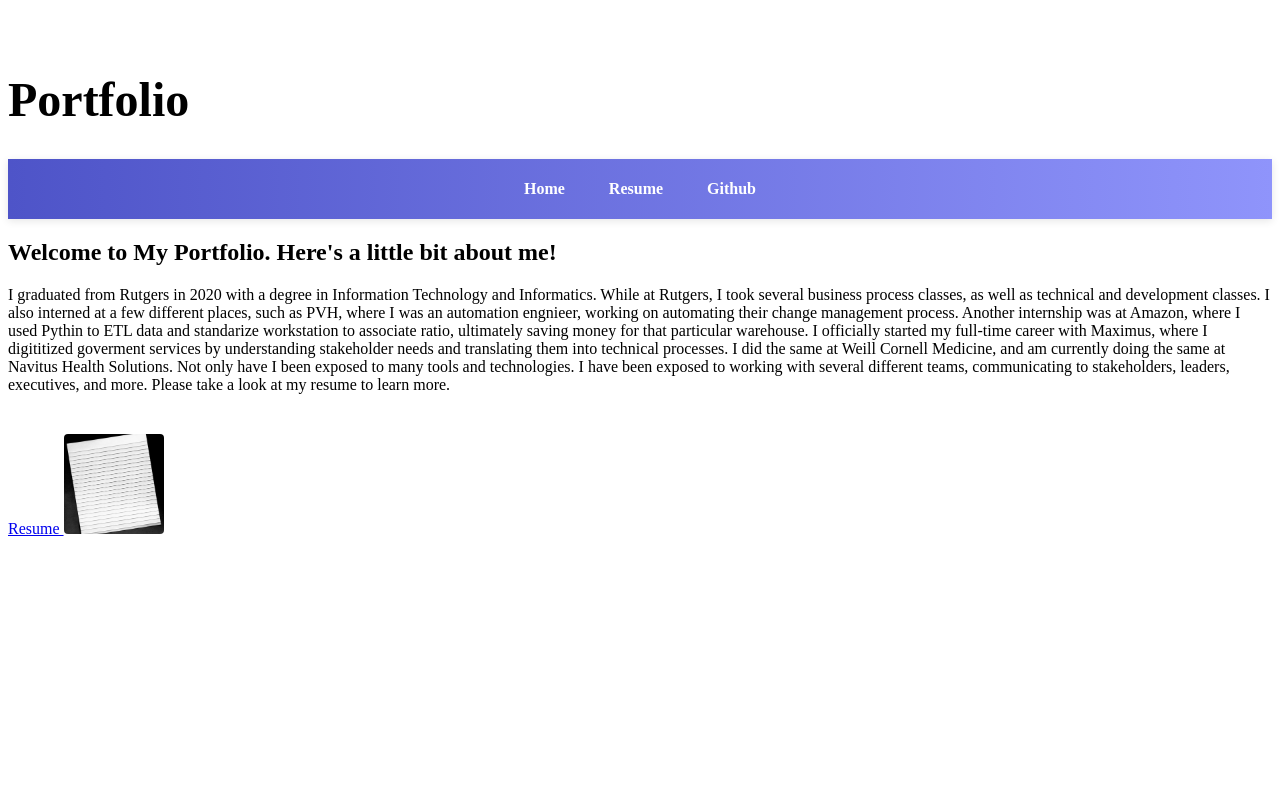
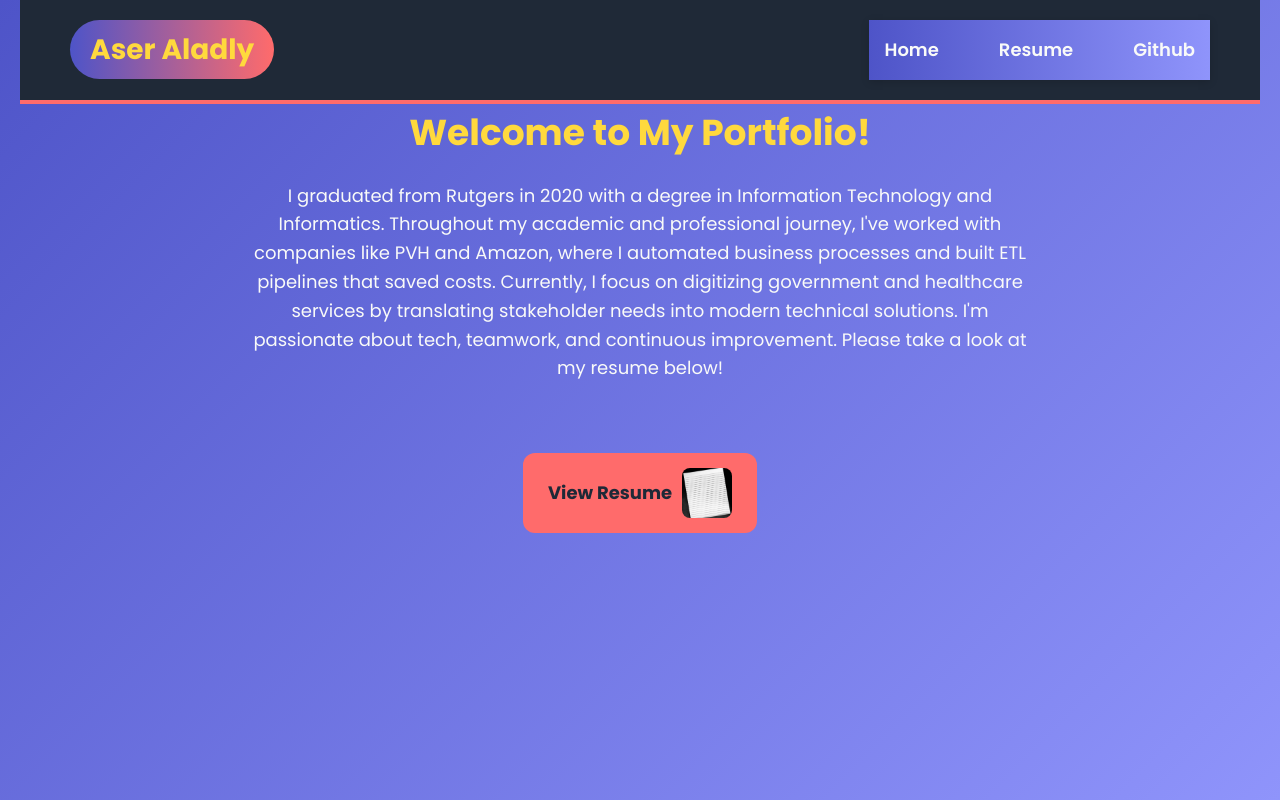
Before and after one commit to aserk1997/Portfolio, a plain HTML site: page index.html in a window 1280 px wide. Drawn offline with Linux system fonts and the light colour scheme.

Commit message:
confirming up to date

```diff
--- a/index.html
+++ b/index.html
@@ -3,16 +3,25 @@
 <head>
   <meta charset="UTF-8">
   <meta name="viewport" content="width=device-width, initial-scale=1.0">
-    <title>Your Website</title>
+  <title>My Portfolio</title>
+
+  <!-- Import Poppins font -->
+  <link href="https://fonts.googleapis.com/css2?family=Poppins:wght@400;600;700&display=swap" rel="stylesheet">
+
+  <!-- Link to your colorful styles -->
   <link rel="stylesheet" href="styles.css">
 </head>
+
 <body>
-    <header>
+
+  <!-- Header -->
+  <header class="header">
     <div class="logo">
-            <h1>Portfolio</h1>
+      <a href="index.html">Aser Aladly</a>
     </div>
+
     <nav>
-            <ul class= "links">
+      <ul class="links">
                 <li><a href="/home/aserk1997/Portfolio/index.html">Home</a></li>
                 <li><a href="https://drive.google.com/file/d/1aKveJuVuLqVgKX4HmkiOqjrY2mfKlQzW/view?usp=sharing">Resume</a></li>
                 <li><a href="https://github.com/aserk1997">Github</a></li>
@@ -20,23 +29,25 @@
     </nav>
   </header>
 
+  <!-- Home Section -->
   <section id="home">
-        <h2>Welcome to My Portfolio. Here's a little bit about me!</h2>
-        <p>I graduated from Rutgers in 2020 with a degree in Information Technology and Informatics. While at Rutgers, I took several business process classes, as well as technical and development classes. I also interned at a few different places, such as PVH, where I was an automation engnieer, working on automating their change management process. Another internship was at Amazon, where I used Pythin to ETL data and standarize workstation to associate ratio, ultimately saving money for that particular warehouse. I officially started my full-time career with Maximus, where I digititized goverment services by understanding stakeholder needs and translating them into technical processes. I did the same at Weill Cornell Medicine, and am currently doing the same at Navitus Health Solutions. Not only have I been exposed to many tools and technologies. I have been exposed to working with several different teams, communicating to stakeholders, leaders, executives, and more. Please take a look at my resume to learn more.</p>
+    <h2>Welcome to My Portfolio!</h2>
+    <p>
+      I graduated from Rutgers in 2020 with a degree in Information Technology and Informatics.
+      Throughout my academic and professional journey, I've worked with companies like PVH and Amazon,
+      where I automated business processes and built ETL pipelines that saved costs.
+      Currently, I focus on digitizing government and healthcare services by translating stakeholder needs into modern technical solutions.
+      I'm passionate about tech, teamwork, and continuous improvement. Please take a look at my resume below!
+    </p>
 
-    </a>
-
-<div>
-  <a class="btn" href="https://drive.google.com/file/d/1aKveJuVuLqVgKX4HmkiOqjrY2mfKlQzW/view?usp=sharing">
-    Resume
+    <!-- Resume Button -->
+    <div class="resume-container">
+      <a class="btn" href="https://drive.google.com/file/d/1aKveJuVuLqVgKX4HmkiOqjrY2mfKlQzW/view?usp=sharing" target="_blank">
+        View Resume
         <img src="images/1-04560-00_Embossed_Writing_Paper_G.jpg" alt="A Resume" />
       </a>
     </div>
-
-</div>
-
   </section>
-
 
 </body>
 </html>
--- a/styles.css
+++ b/styles.css
@@ -1,25 +1,59 @@
+:root {
+  --main-font: 'Poppins', sans-serif;
+  --primary: #4e54c8;
+  --secondary: #8f94fb;
+  --accent: #ff6b6b;
+  --light: #f9faf8;
+  --dark: #1f2937;
+  --hover-color: #ffd93d;
+}
+
+/* Base Reset */
+* {
+  margin: 0;
+  padding: 0;
+  box-sizing: border-box;
+}
+
+body {
+  font-family: var(--main-font);
+  background: linear-gradient(135deg, var(--primary), var(--secondary));
+  color: var(--light);
+  min-height: 100vh;
+  line-height: 1.6;
+  padding: 0 20px;
+}
+
+/* Header Section */
 .header {
-	  background-color: #1f2937;
-	  color: white;
+  background: var(--dark);
+  color: var(--light);
   display: flex;
   justify-content: space-between;
   align-items: center;
-	  padding: 20px 80px;
-	}
-.logo {
-	 font-size: 24px;
-	 font-weight: bold;
+  padding: 20px 50px;
+  border-bottom: 4px solid var(--accent);
 }
 
-		.links {
-		  list-style: none;
-		  display: flex;
-		  gap: 20px;
+.logo a {
+  font-size: 28px;
+  font-weight: bold;
+  color: var(--hover-color);
+  text-decoration: none;
+  background: linear-gradient(to right, var(--primary), var(--accent));
+  padding: 10px 20px;
+  border-radius: 50px;
+  transition: transform 0.3s ease;
 }
 
+.logo a:hover {
+  transform: scale(1.1);
+}
+
+/* Navigation */
 nav {
-    background: linear-gradient(90deg, #4e54c8, #8f94fb);
-    box-shadow: 0 2px 8px rgba(0,0,0,0.1);
+  background: linear-gradient(90deg, var(--primary), var(--secondary));
+  box-shadow: 0 2px 8px rgba(0, 0, 0, 0.15);
   position: sticky;
   top: 0;
   z-index: 1000;
@@ -27,8 +61,6 @@ nav {
 
 nav ul {
   list-style: none;
-    margin: 0;
-    padding: 0 20px;
   display: flex;
   justify-content: center;
   align-items: center;
@@ -37,53 +69,90 @@ nav ul {
 }
 
 nav ul li a {
-    color: white;
+  color: var(--light);
   text-decoration: none;
   font-weight: 600;
-    font-size: 16px;
-    padding: 8px 12px;
-    border-radius: 6px;
+  font-size: 18px;
+  padding: 10px 15px;
+  border-radius: 8px;
   transition: background 0.3s, color 0.3s;
 }
 
 nav ul li a:hover {
-    background: rgba(255, 255, 255, 0.2);
-    color: #ffd700; /* Gold color on hover */
+  background: var(--accent);
+  color: var(--dark);
 }
 
-<style>
+/* Section Titles */
+section h2 {
+  font-size: 36px;
+  margin-bottom: 20px;
+  text-align: center;
+  color: var(--hover-color);
+  animation: fadeInDown 1s ease;
+}
+
+section p {
+  max-width: 800px;
+  margin: 0 auto;
+  font-size: 18px;
+  text-align: center;
+  color: var(--light);
+  animation: fadeIn 2s ease;
+}
+
+/* Button Section */
 .btn {
   display: inline-flex;
   align-items: center;
   gap: 10px;
-    padding: 12px 20px;
-    background-color: #007bff;
-    color: white;
+  padding: 15px 25px;
+  background: var(--accent);
+  color: var(--dark);
   font-weight: bold;
+  font-size: 18px;
   text-decoration: none;
-    border-radius: 8px;
-    transition: background-color 0.3s ease;
+  border-radius: 12px;
+  transition: background-color 0.3s ease, transform 0.3s ease;
+  margin-top: 30px;
 }
 
 .btn:hover {
-    background-color: purple;
+  background: var(--hover-color);
+  transform: translateY(-5px);
 }
 
 .btn img {
-    width: 100px;
-    height: 100px;
+  width: 50px;
+  height: 50px;
   object-fit: cover;
-    border-radius: 4px;
+  border-radius: 8px;
 }
 
-  div {
+/* Specific Div Container for Resume Button */
+.resume-container {
   display: flex;
-    justify-content: bottom;
+  justify-content: center;
   margin-top: 40px;
 }
-</style>
 
-    </style>
-</head>
+/* Animations */
+@keyframes fadeInDown {
+  0% {
+    opacity: 0;
+    transform: translateY(-30px);
+  }
+  100% {
+    opacity: 1;
+    transform: translateY(0);
+  }
+}
 
+@keyframes fadeIn {
+  0% {
+    opacity: 0;
   }
+  100% {
+    opacity: 1;
+  }
+}
```
Lines whose indentation alone changed are shown as unchanged.
